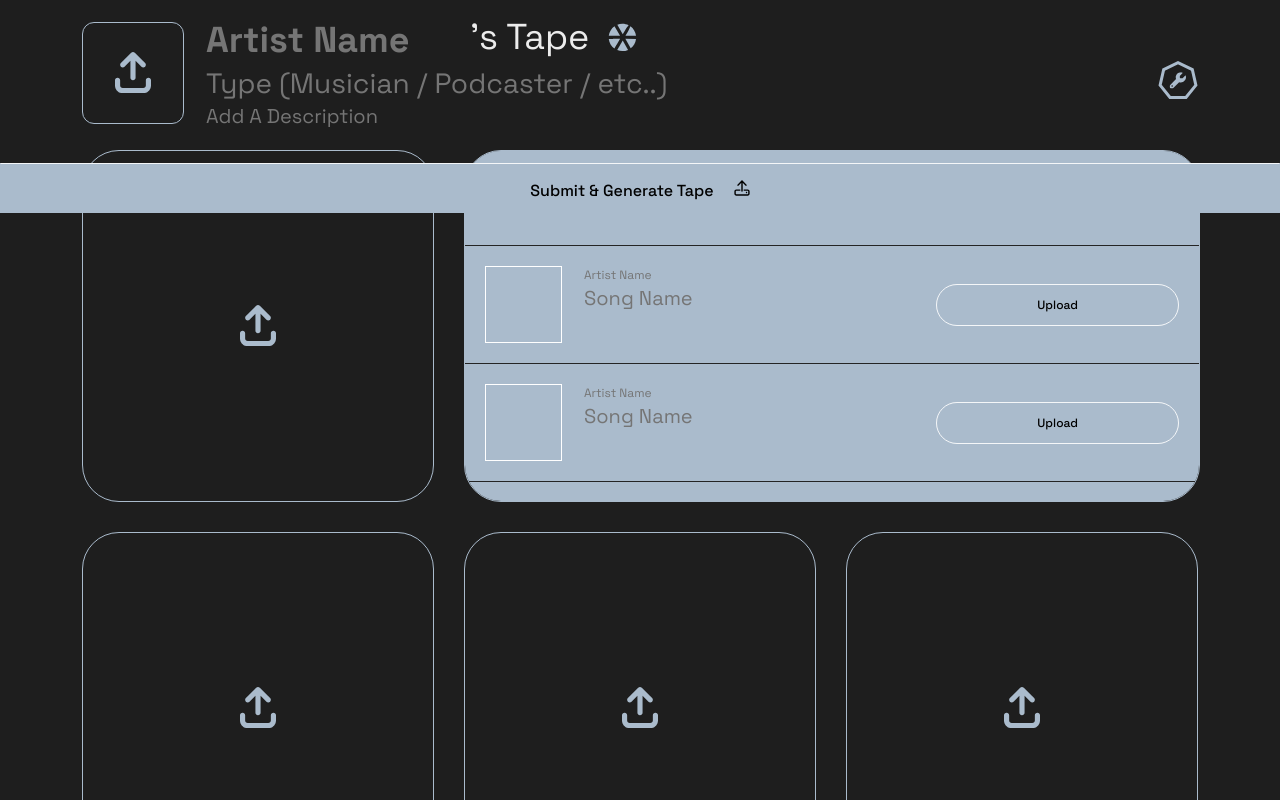
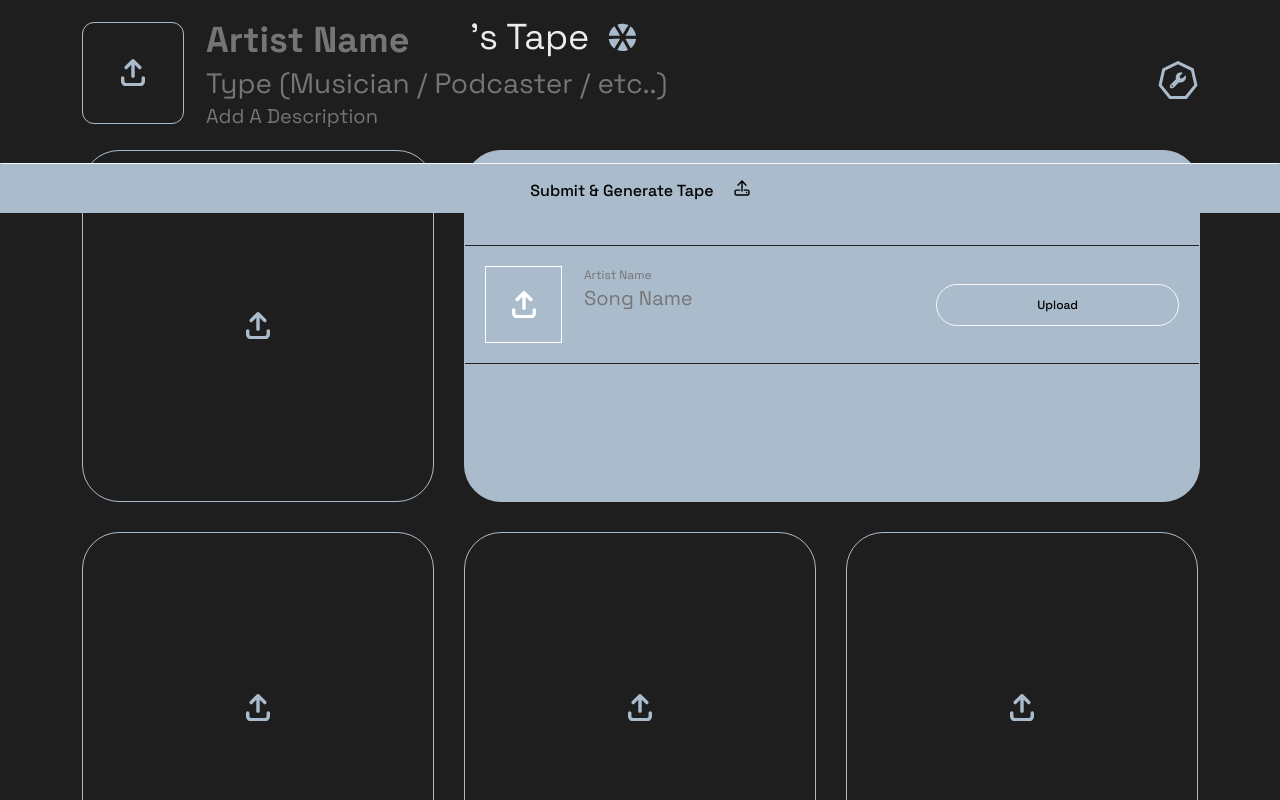
Before and after one commit to jajablinky/ArTape-2.0, a Next.js app: page /create in a window 1280 px wide. Shown: the part 587-1387 px from the top of the page. Built offline with nearby package versions, Linux system fonts and the light colour scheme.

Commit message:
upload button submitting to form, needs preview to properly render

```diff
--- a/src/components/EditableAudioPlayer.tsx
+++ b/src/components/EditableAudioPlayer.tsx
@@ -4,6 +4,7 @@ import styles from '@/styles/Home.module.css';
 import Image from 'next/image';
 import Loader from './Loader';
 import UploadButton from './Images/UI/UploadButton';
+import CheckIcon from './Images/UI/CheckIcon';
 
 interface Track {
   track_number: number;
@@ -67,18 +68,21 @@ function totalTapeLength(tapeInfo: TapeInfo): string {
 
 const EditableAudioPlayer: React.FC<AudioPlayerProps> = ({
   audioFiles,
-  albumPictures,
   profilePicUrl,
   register,
-  color,
+  watch,
 }) => {
-  //   const [currentSongIndex, setCurrentSongIndex] =
-  //     useState<number>(-1);
-  //   const [isPlaying, setisPlaying] = useState<boolean>(false);
-  //   const [volume, setVolume] = useState<number>(1);
-  //   const [currentSong, setCurrentSong] = useState<Track | null>(null);
+  const [isAudioUploaded, setIsAudioUploaded] = useState(false);
+  const [isAlbumPictureUrl, setIsAlbumPictureUrl] = useState(false);
 
-  const audioPlayer = useRef<HTMLAudioElement | null>(null);
+  const inputRef = useRef(null);
+  const handleUploadButtonClick = () => {
+    if (inputRef.current) {
+      inputRef.current.click();
+    }
+  };
+
+  const albumPictureFile = watch('albumPicture-1');
 
   /* Audio Player Logic */
   return (
@@ -109,13 +113,14 @@ const EditableAudioPlayer: React.FC<AudioPlayerProps> = ({
               <div
                 className={styles.songArt}
                 style={{
+                  position: 'relative',
                   border: '1px solid #ffffff',
                   objectFit: 'cover',
                   cursor: 'pointer',
                 }}
               >
-                {/* <label
-                  htmlFor={`albumPicture1`}
+                <label
+                  htmlFor={`albumPicture-1`}
                   style={{
                     position: 'absolute',
                     top: 0,
@@ -128,10 +133,10 @@ const EditableAudioPlayer: React.FC<AudioPlayerProps> = ({
                     cursor: 'pointer',
                   }}
                 >
-                  {albumPictures ? (
+                  {isAlbumPictureUrl ? (
                     <Image
-                      src={albumPictures}
-                      alt={`albumPicture-0`}
+                      src={isAlbumPictureUrl}
+                      alt={`albumPicture-1`}
                       width={350}
                       height={350}
                       style={{
@@ -141,19 +146,19 @@ const EditableAudioPlayer: React.FC<AudioPlayerProps> = ({
                       }}
                     />
                   ) : (
-                    <UploadButton color={color} />
+                    <UploadButton color={'#ffffff'} />
                   )}
                   <input
-                    {...register('albumPicture', {
+                    {...register('albumPicture-1', {
                       required: true,
                     })}
-                    id={'albumPicture-0'}
+                    id={'albumPicture-1'}
                     type="file"
                     name="profilePic"
                     accept="image/*"
                     style={{ display: 'none', width: '100%' }}
                   />
-                </label> */}
+                </label>
               </div>
               <div className={styles.musicInfo}>
                 <div className={styles.artistTitleTrack}>
@@ -197,230 +202,39 @@ const EditableAudioPlayer: React.FC<AudioPlayerProps> = ({
               </div>
             </div>
             <div className={styles.musicPlayerRightSide}>
-              <button
-                style={{
-                  background: 'transparent',
-                  border: '1px solid var(--artape-white)',
-                }}
-              >
-                Upload
-              </button>
-            </div>
-          </div>
-        </div>
-        <div className={styles.trackContainer}>
-          <div
-            className={styles.musicPlayerTrack}
-            style={{ width: 'auto' }}
-          >
-            <div className={styles.musicPlayerLeftSide}>
-              <div
-                className={styles.songArt}
-                style={{
-                  border: '1px solid #ffffff',
-                  objectFit: 'cover',
-                  cursor: 'pointer',
-                }}
-              >
-                {/* <label
-                  htmlFor={`albumPicture1`}
+              <input
+                {...register('audioFile-1', { required: true })}
+                ref={inputRef}
+                id="audioFile-1"
+                type="file"
+                name="audioFile-1"
+                accept="audio/*"
+                onChange={(e) =>
+                  setIsAudioUploaded(e.target.files.length > 0)
+                }
+                style={{ display: 'none', width: '100%' }}
+              />
+              {isAudioUploaded ? (
+                <button
+                  onClick={handleUploadButtonClick}
                   style={{
-                    position: 'absolute',
-                    top: 0,
-                    left: 0,
-                    right: 0,
-                    bottom: 0,
-                    display: 'flex',
-                    justifyContent: 'center',
-                    alignItems: 'center',
-                    cursor: 'pointer',
+                    background: 'transparent',
+                    border: '1px solid var(--artape-white)',
                   }}
                 >
-                  {albumPictures ? (
-                    <Image
-                      src={albumPictures}
-                      alt={`albumPicture-0`}
-                      width={350}
-                      height={350}
-                      style={{
-                        borderRadius: '12px',
-                        objectFit: 'cover',
-                        cursor: 'pointer',
-                      }}
-                    />
-                  ) : (
-                    <UploadButton color={color} />
-                  )}
-                  <input
-                    {...register('albumPicture', {
-                      required: true,
-                    })}
-                    id={'albumPicture-0'}
-                    type="file"
-                    name="profilePic"
-                    accept="image/*"
-                    style={{ display: 'none', width: '100%' }}
-                  />
-                </label> */}
-              </div>
-              <div className={styles.musicInfo}>
-                <div className={styles.artistTitleTrack}>
-                  <p>
-                    {' '}
-                    <input
-                      {...register('ArtistName1', {
-                        required: true,
-                      })}
-                      type="text"
-                      placeholder="Artist Name"
-                      style={{
-                        color: 'var(--artape-black)',
-
-                        background: 'transparent',
-                        border: 'none',
-                      }}
-                    />
-                  </p>
-                  <h2>
-                    <input
-                      {...register('songName1', {
-                        required: true,
-                      })}
-                      type="text"
-                      placeholder="Song Name"
-                      style={{
-                        fontSize: '20px',
-                        background: 'transparent',
-                        color: 'var(--artape-black)',
-                        border: 'none',
-                      }}
-                    />
-                  </h2>
-                </div>
-                <div className={styles.durationBuyMp3}>
-                  <p>
-                    <span className={styles.duration}></span>
-                  </p>
-                </div>
-              </div>
-            </div>
-            <div className={styles.musicPlayerRightSide}>
-              <button
-                style={{
-                  background: 'transparent',
-                  border: '1px solid var(--artape-white)',
-                }}
-              >
-                Upload
-              </button>
-            </div>
-          </div>
-        </div>
-        <div className={styles.trackContainer}>
-          <div
-            className={styles.musicPlayerTrack}
-            style={{ width: 'auto' }}
-          >
-            <div className={styles.musicPlayerLeftSide}>
-              <div
-                className={styles.songArt}
-                style={{
-                  border: '1px solid #ffffff',
-                  objectFit: 'cover',
-                  cursor: 'pointer',
-                }}
-              >
-                {/* <label
-                  htmlFor={`albumPicture1`}
+                  <CheckIcon color={'#7ae166'} />
+                </button>
+              ) : (
+                <button
+                  onClick={handleUploadButtonClick}
                   style={{
-                    position: 'absolute',
-                    top: 0,
-                    left: 0,
-                    right: 0,
-                    bottom: 0,
-                    display: 'flex',
-                    justifyContent: 'center',
-                    alignItems: 'center',
-                    cursor: 'pointer',
+                    background: 'transparent',
+                    border: '1px solid var(--artape-white)',
                   }}
                 >
-                  {albumPictures ? (
-                    <Image
-                      src={albumPictures}
-                      alt={`albumPicture-0`}
-                      width={350}
-                      height={350}
-                      style={{
-                        borderRadius: '12px',
-                        objectFit: 'cover',
-                        cursor: 'pointer',
-                      }}
-                    />
-                  ) : (
-                    <UploadButton color={color} />
-                  )}
-                  <input
-                    {...register('albumPicture', {
-                      required: true,
-                    })}
-                    id={'albumPicture-0'}
-                    type="file"
-                    name="profilePic"
-                    accept="image/*"
-                    style={{ display: 'none', width: '100%' }}
-                  />
-                </label> */}
-              </div>
-              <div className={styles.musicInfo}>
-                <div className={styles.artistTitleTrack}>
-                  <p>
-                    {' '}
-                    <input
-                      {...register('ArtistName1', {
-                        required: true,
-                      })}
-                      type="text"
-                      placeholder="Artist Name"
-                      style={{
-                        color: 'var(--artape-black)',
-
-                        background: 'transparent',
-                        border: 'none',
-                      }}
-                    />
-                  </p>
-                  <h2>
-                    <input
-                      {...register('songName1', {
-                        required: true,
-                      })}
-                      type="text"
-                      placeholder="Song Name"
-                      style={{
-                        fontSize: '20px',
-                        background: 'transparent',
-                        color: 'var(--artape-black)',
-                        border: 'none',
-                      }}
-                    />
-                  </h2>
-                </div>
-                <div className={styles.durationBuyMp3}>
-                  <p>
-                    <span className={styles.duration}></span>
-                  </p>
-                </div>
-              </div>
-            </div>
-            <div className={styles.musicPlayerRightSide}>
-              <button
-                style={{
-                  background: 'transparent',
-                  border: '1px solid var(--artape-white)',
-                }}
-              >
-                Upload
-              </button>
+                  Upload
+                </button>
+              )}
             </div>
           </div>
         </div>
--- /dev/null
+++ b/src/components/Images/UI/CheckIcon.tsx
@@ -0,0 +1,21 @@
+import React from 'react';
+
+type CheckProps = {
+  color: string;
+};
+
+const CheckIcon: React.FC<CheckProps> = ({ color }) => (
+  <svg
+    xmlns="http://www.w3.org/2000/svg"
+    viewBox="0 0 448 512"
+    width={'20px'}
+    height={'20px'}
+  >
+    <path
+      fill={color}
+      d="M438.6 105.4c12.5 12.5 12.5 32.8 0 45.3l-256 256c-12.5 12.5-32.8 12.5-45.3 0l-128-128c-12.5-12.5-12.5-32.8 0-45.3s32.8-12.5 45.3 0L160 338.7 393.4 105.4c12.5-12.5 32.8-12.5 45.3 0z"
+    />
+  </svg>
+);
+
+export default CheckIcon;
--- a/src/components/Images/UI/UploadButton.tsx
+++ b/src/components/Images/UI/UploadButton.tsx
@@ -8,7 +8,7 @@ const UploadButton: React.FC<UploadButtonProps> = ({ color }) => (
   <svg
     xmlns="http://www.w3.org/2000/svg"
     viewBox="0 0 448 512"
-    style={{ width: '36px', cursor: 'pointer' }}
+    style={{ width: '24px', cursor: 'pointer' }}
   >
     <path
       fill={color}
--- a/src/pages/create.tsx
+++ b/src/pages/create.tsx
@@ -177,7 +177,6 @@ const Create = () => {
   const [moduleFiles, setModuleFiles] = useState<
     Record<number, File>
   >({});
-  const [albumPictures, setAlbumPictures] = useState(null);
   const [moduleUrls, setModuleUrls] = useState<{
     [index: number]: string;
   }>({});
@@ -262,9 +261,8 @@ const Create = () => {
         >
           <EditableAudioPlayer
             profilePicUrl={profilePicUrl}
-            albumPictures={albumPictures}
             register={register}
-            color={color}
+            watch={watch}
           />
         </div>
       );
```
